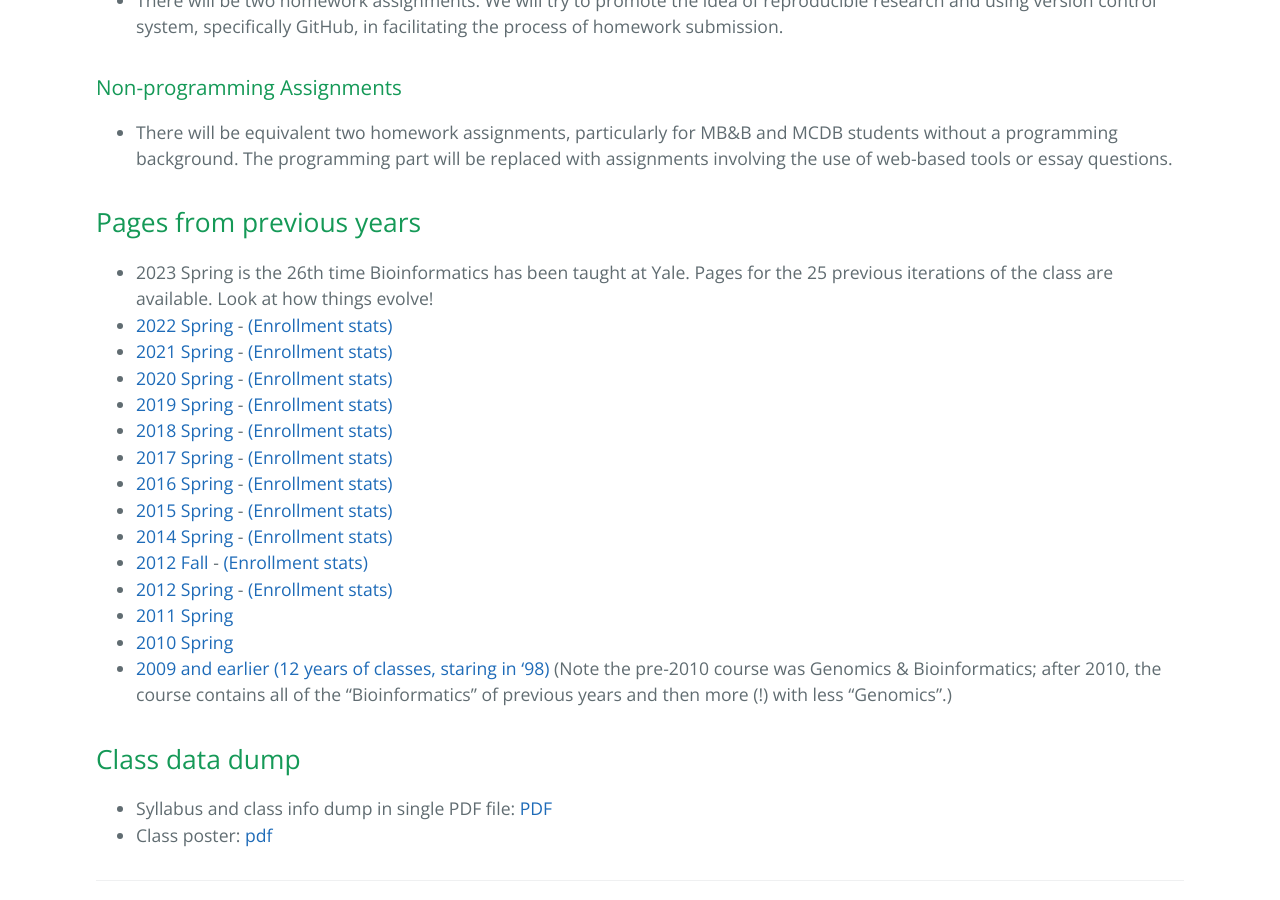
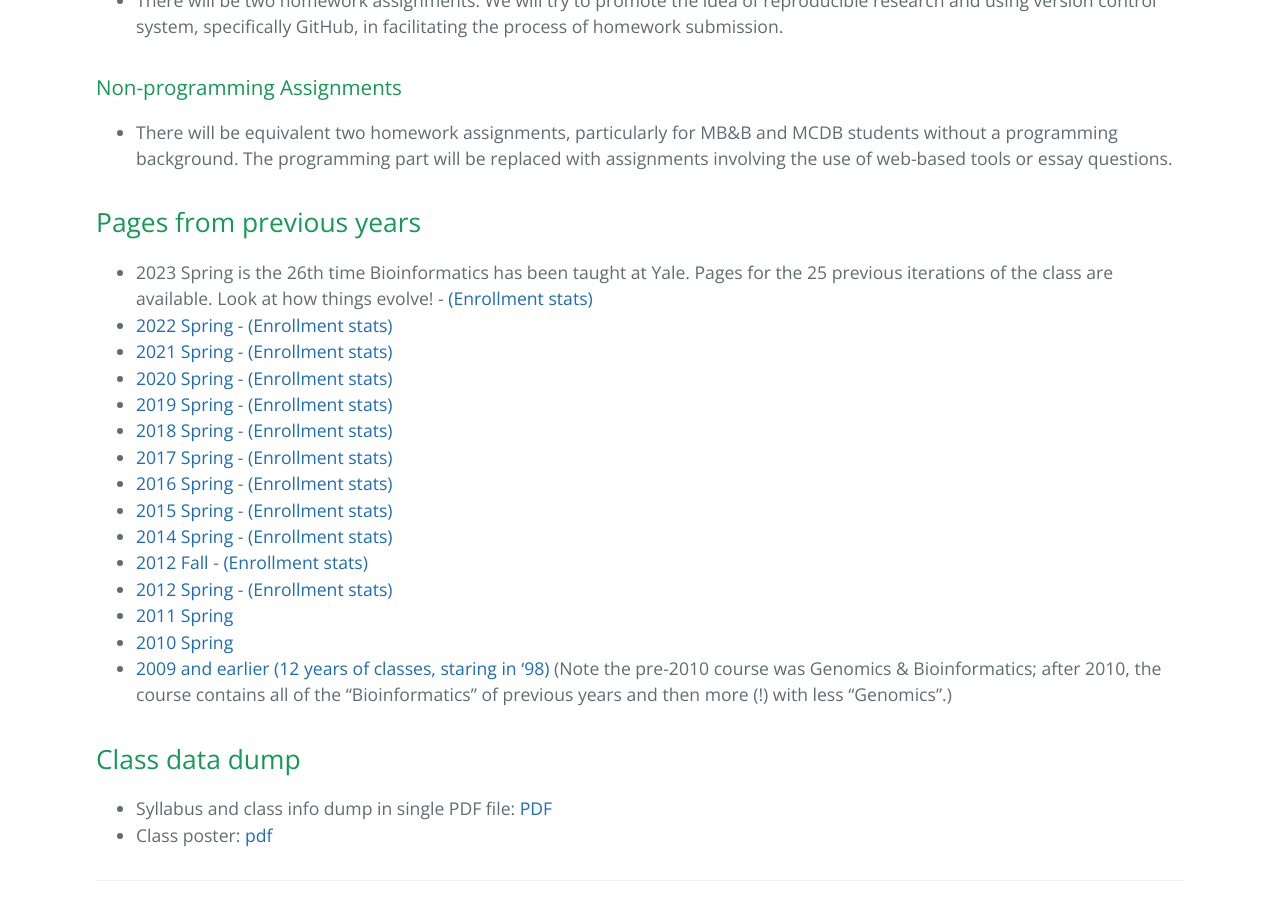
Before and after one commit to gersteinlab/cbb752b23, a Jekyll site: the page built from index.md, in a window 1280 px wide and 900 px high, scrolled down 3157 px. Built offline with Jekyll 4.4.1, drawn with Linux system fonts in a browser that asks for light colours; our own code applies the rules of GitHub Pages for plain Markdown files; some of the changed text lies outside the part shown.

Commit message:
Update index.md

```diff
--- a/index.md
+++ b/index.md
@@ -86,7 +87,7 @@ For references, please refer the previous [Quiz Archive](/quiz)
 - There will be equivalent two homework assignments, particularly for MB&B and MCDB students without a programming background. The programming part will be replaced with assignments involving the use of web-based tools or essay questions.
 
 ## Pages from previous years
-- 2023 Spring is the 26th time Bioinformatics has been taught at Yale. Pages for the 25 previous iterations of the class are available. Look at how things evolve!
+- 2023 Spring is the 26th time Bioinformatics has been taught at Yale. Pages for the 25 previous iterations of the class are available. Look at how things evolve! - [(Enrollment stats)](https://ivy.yale.edu/course-stats/course/courseDetail?termCode=202301&courseNumber=752&subjectCode=CB%26B&numDays=7)
 - [2022 Spring](http://cbb752b22.gersteinlab.org) - [(Enrollment stats)](https://ivy.yale.edu/course-stats/course/courseDetail?termCode=202201&courseNumber=752&subjectCode=CB%26B&numDays=7)
 - [2021 Spring](http://cbb752b21.gersteinlab.org) - [(Enrollment stats)](https://ivy.yale.edu/course-stats/course/ocsCourseDetail?termCode=202101&courseNumbers=CB%26B+752%2FCPSC+752%2FMB%26B+452%2FMB%26B+752%2FMB%26B+753%2FMB%26B+754%2FMCDB+452%2FMCDB+752%2FS%26DS+352&subjectCode=CB%26B)
 - [2020 Spring](http://cbb752b20.gersteinlab.org) - [(Enrollment stats)](https://ivy.yale.edu/course-stats/course/ocsCourseDetail?termCode=202001&courseNumbers=CB%26B+752%2FCPSC+752%2FMB%26B+452%2FMB%26B+752%2FMB%26B+753%2FMB%26B+754%2FMCDB+452%2FMCDB+752%2FS%26DS+352&subjectCode=CB%26B)
```
Also changed, not shown: other parts of index.md (+2 -1 lines).
